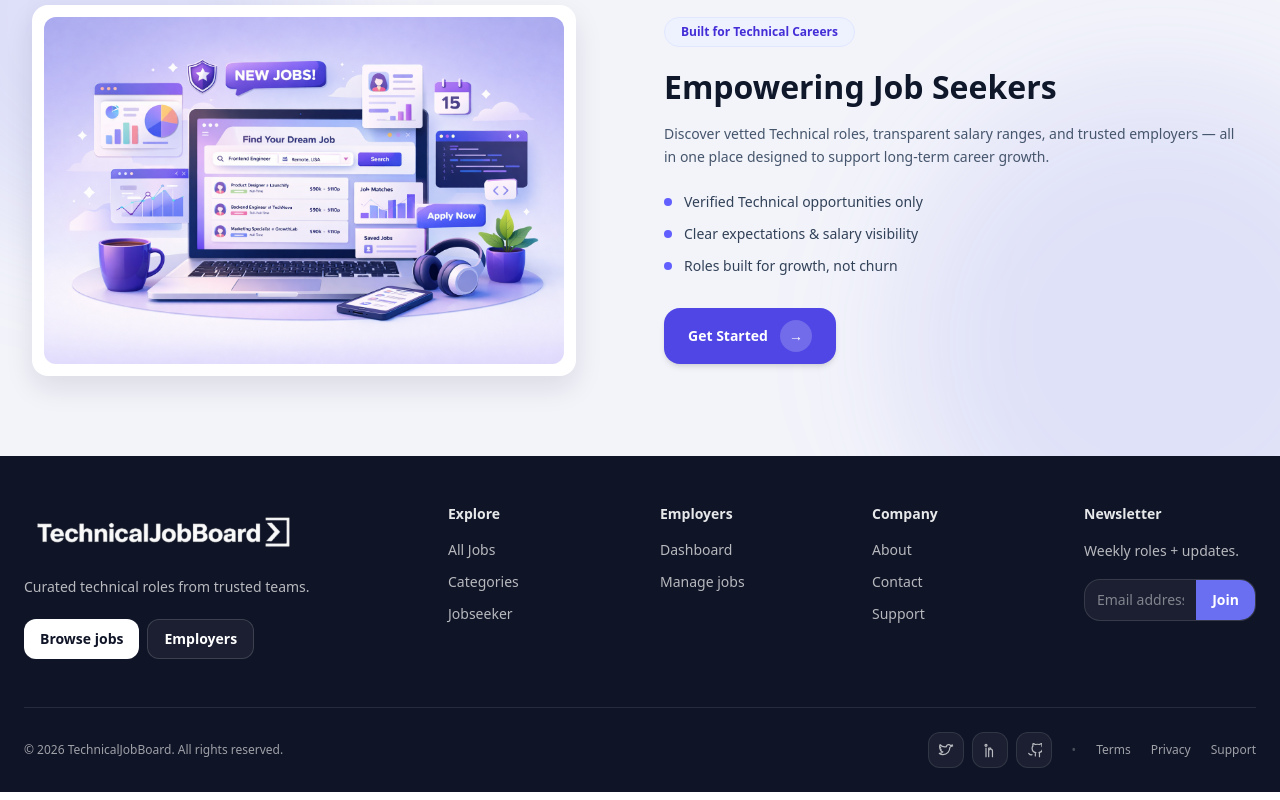
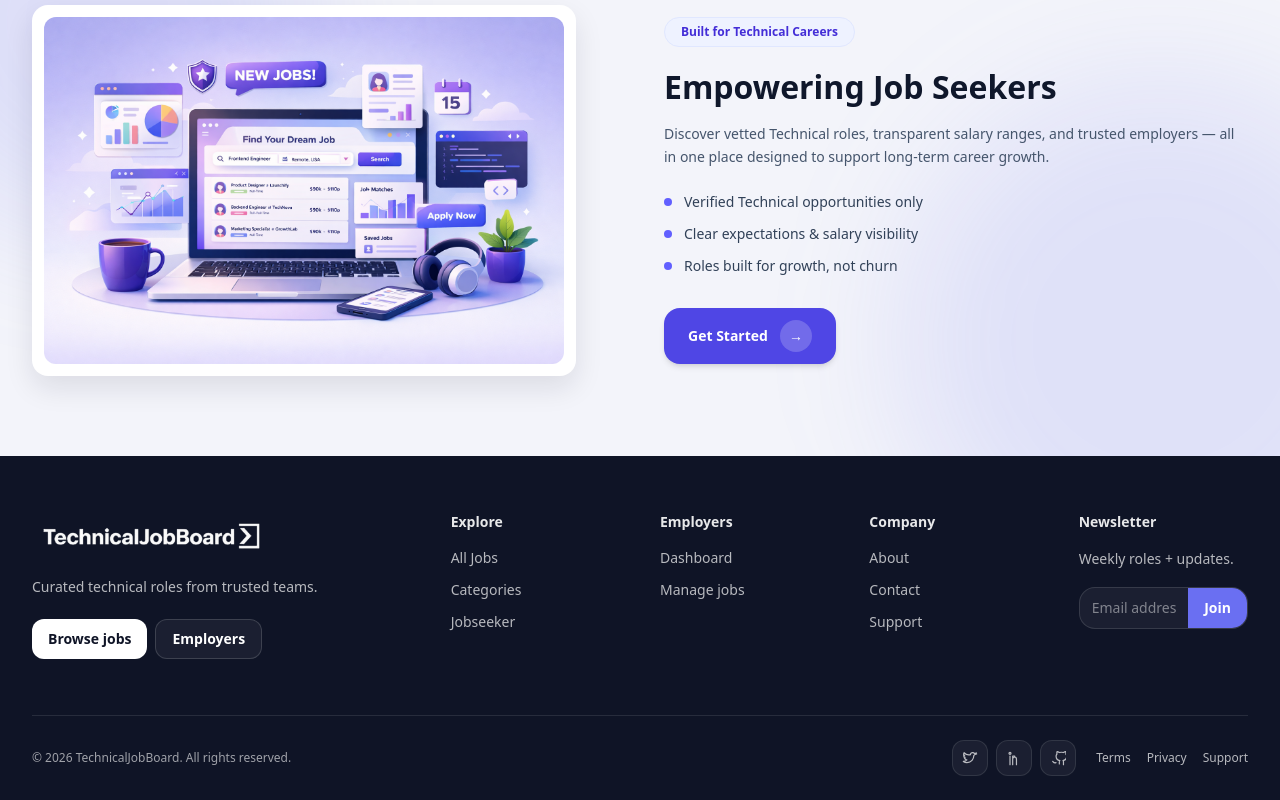
Before and after one commit to adebisidolapo/technicaljobboard, a Next.js app: page / in a window 1280 px wide. Shown: the part 2308-3108 px from the top of the page. Built offline with nearby package versions, Linux system fonts and the light colour scheme; no server answers; the database is empty.

Commit message:
update footer

```diff
--- a/components/Footer.tsx
+++ b/components/Footer.tsx
@@ -15,7 +15,7 @@ function SocialIconButton({
       href={href}
       aria-label={label}
       title={label}
-      className="h-9 w-9 inline-flex items-center justify-center rounded-xl border border-white/10 bg-white/5 text-white/70 hover:text-white hover:bg-white/10 transition"
+      className="inline-flex h-9 w-9 items-center justify-center rounded-xl border border-white/10 bg-white/5 text-white/70 transition hover:bg-white/10 hover:text-white"
     >
       {children}
     </a>
@@ -26,33 +26,36 @@ export default function Footer() {
   const year = new Date().getFullYear();
 
   return (
-    <footer className="bg-[#0F1426] text-white overflow-x-hidden">
-      <div className="max-w-7xl mx-auto px-6">
-        {/* Top grid */}
-        <div className="py-12">
-          <div className="grid grid-cols-1 md:grid-cols-2 lg:grid-cols-12 gap-10 items-start min-w-0">
+    <footer className="bg-[#0F1426] text-white">
+      <div className="mx-auto w-full max-w-7xl px-4 sm:px-6 lg:px-8">
+        {/* Top */}
+        <div className="py-12 sm:py-14">
+          {/* On mobile: 1 column. On sm: 2 columns. On lg: 12-col layout. */}
+          <div className="grid grid-cols-1 gap-10 sm:grid-cols-2 lg:grid-cols-12 lg:gap-10">
             {/* Brand */}
-            <div className="lg:col-span-4 min-w-0">
+            <div className="sm:col-span-2 lg:col-span-4">
+              <div className="flex items-center">
                 <img
                   src="/logo.png.png"
                   alt="TechnicalJobBoard"
-                className="h-12 md:h-14 w-auto object-contain"
+                  className="h-12 w-auto object-contain"
                 />
+              </div>
 
-              <p className="mt-4 text-sm text-white/70 leading-relaxed max-w-sm">
+              <p className="mt-4 max-w-sm text-sm leading-relaxed text-white/70">
                 Curated technical roles from trusted teams.
               </p>
 
               <div className="mt-5 flex flex-wrap gap-2">
                 <Link
                   href="/all-jobs"
-                  className="h-10 px-4 inline-flex items-center justify-center rounded-xl bg-white text-[#0F1426] text-sm font-semibold hover:bg-white/90 transition"
+                  className="inline-flex h-10 items-center justify-center rounded-xl bg-white px-4 text-sm font-semibold text-[#0F1426] transition hover:bg-white/90"
                 >
                   Browse jobs
                 </Link>
                 <Link
                   href="/employer"
-                  className="h-10 px-4 inline-flex items-center justify-center rounded-xl border border-white/15 bg-white/5 text-white text-sm font-semibold hover:bg-white/10 transition"
+                  className="inline-flex h-10 items-center justify-center rounded-xl border border-white/15 bg-white/5 px-4 text-sm font-semibold text-white transition hover:bg-white/10"
                 >
                   Employers
                 </Link>
@@ -60,23 +63,23 @@ export default function Footer() {
             </div>
 
             {/* Explore */}
-            <div className="lg:col-span-2 min-w-0">
+            <div className="lg:col-span-2">
               <h3 className="text-sm font-semibold text-white/90">Explore</h3>
               <ul className="mt-4 space-y-3 text-sm text-white/70">
                 <li>
-                  <Link href="/all-jobs" className="hover:text-white transition">
+                  <Link href="/all-jobs" className="transition hover:text-white">
                     All Jobs
                   </Link>
                 </li>
                 <li>
-                  <Link href="/#categories" className="hover:text-white transition">
+                  <Link href="/#categories" className="transition hover:text-white">
                     Categories
                   </Link>
                 </li>
                 <li>
                   <Link
                     href="/jobseeker/login"
-                    className="hover:text-white transition"
+                    className="transition hover:text-white"
                   >
                     Jobseeker
                   </Link>
@@ -85,18 +88,18 @@ export default function Footer() {
             </div>
 
             {/* Employers */}
-            <div className="lg:col-span-2 min-w-0">
+            <div className="lg:col-span-2">
               <h3 className="text-sm font-semibold text-white/90">Employers</h3>
               <ul className="mt-4 space-y-3 text-sm text-white/70">
                 <li>
-                  <Link href="/employer" className="hover:text-white transition">
+                  <Link href="/employer" className="transition hover:text-white">
                     Dashboard
                   </Link>
                 </li>
                 <li>
                   <Link
                     href="/employer/jobs"
-                    className="hover:text-white transition"
+                    className="transition hover:text-white"
                   >
                     Manage jobs
                   </Link>
@@ -105,47 +108,49 @@ export default function Footer() {
             </div>
 
             {/* Company */}
-            <div className="lg:col-span-2 min-w-0">
+            <div className="lg:col-span-2">
               <h3 className="text-sm font-semibold text-white/90">Company</h3>
               <ul className="mt-4 space-y-3 text-sm text-white/70">
                 <li>
-                  <Link href="/about" className="hover:text-white transition">
+                  <Link href="/about" className="transition hover:text-white">
                     About
                   </Link>
                 </li>
                 <li>
-                  <Link href="/contact" className="hover:text-white transition">
+                  <Link href="/contact" className="transition hover:text-white">
                     Contact
                   </Link>
                 </li>
                 <li>
-                  <Link href="/support" className="hover:text-white transition">
+                  <Link href="/support" className="transition hover:text-white">
                     Support
                   </Link>
                 </li>
               </ul>
             </div>
 
-            {/* Newsletter (ONE, compact, cannot overflow) */}
-            <div className="lg:col-span-2 min-w-0">
+            {/* Newsletter */}
+            <div className="sm:col-span-2 lg:col-span-2">
               <h3 className="text-sm font-semibold text-white/90">Newsletter</h3>
-              <p className="mt-4 text-sm text-white/70 leading-relaxed">
+              <p className="mt-4 text-sm leading-relaxed text-white/70">
                 Weekly roles + updates.
               </p>
 
-              <div className="mt-4 w-full min-w-0 max-w-xs overflow-hidden">
+              <div className="mt-4 w-full max-w-sm">
                 <NewsletterForm />
               </div>
             </div>
           </div>
         </div>
 
-        {/* Bottom bar */}
-        <div className="py-6 border-t border-white/10">
-          <div className="flex flex-col md:flex-row items-center justify-between gap-4 text-xs text-white/60">
-            <p>© {year} TechnicalJobBoard. All rights reserved.</p>
+        {/* Bottom */}
+        <div className="border-t border-white/10 py-6">
+          <div className="flex flex-col gap-4 md:flex-row md:items-center md:justify-between">
+            <p className="text-xs text-white/60">
+              © {year} TechnicalJobBoard. All rights reserved.
+            </p>
 
-            <div className="flex items-center gap-5">
+            <div className="flex flex-col gap-4 sm:flex-row sm:items-center sm:justify-between md:justify-end md:gap-5">
               <div className="flex items-center gap-2">
                 <SocialIconButton href="#" label="Twitter">
                   <svg width="16" height="16" viewBox="0 0 24 24" fill="none">
@@ -184,17 +189,17 @@ export default function Footer() {
                 </SocialIconButton>
               </div>
 
-              <span className="hidden md:inline text-white/25">•</span>
-
-              <Link href="/terms" className="hover:text-white transition">
+              <div className="flex flex-wrap items-center gap-x-4 gap-y-2 text-xs text-white/70">
+                <Link href="/terms" className="transition hover:text-white">
                   Terms
                 </Link>
-              <Link href="/privacy" className="hover:text-white transition">
+                <Link href="/privacy" className="transition hover:text-white">
                   Privacy
                 </Link>
-              <Link href="/support" className="hover:text-white transition">
+                <Link href="/support" className="transition hover:text-white">
                   Support
                 </Link>
+              </div>
             </div>
           </div>
         </div>
```
Lines whose indentation alone changed are shown as unchanged.
